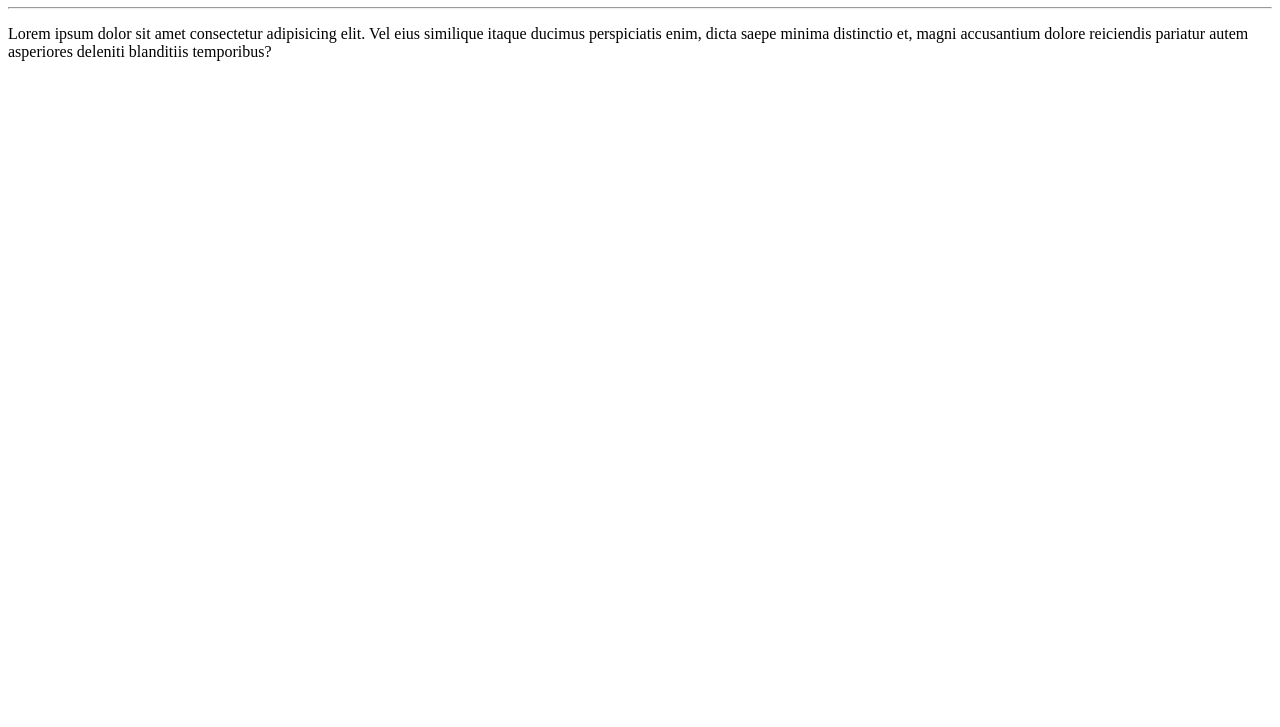
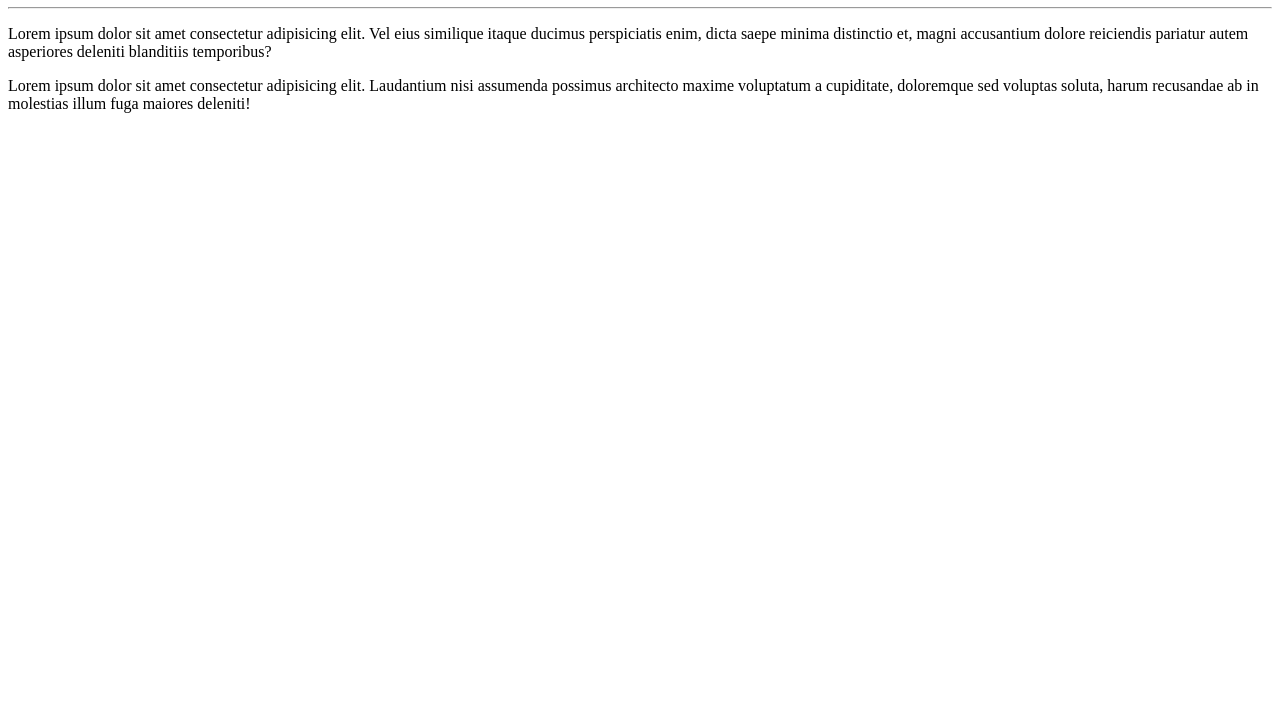
Before and after one commit to limadouglas07/Ola-Mundo, a plain HTML site: page site-exemplo/index.html in a window 1280 px wide. Shown: the part 73-800 px from the top of the page. Drawn offline with Linux system fonts and the light colour scheme.

Commit message:
Adicionei um paragrafo

```diff
--- a/site-exemplo/index.html
+++ b/site-exemplo/index.html
@@ -9,5 +9,7 @@
     <h1>Olá, Mundo</h1>
     <hr>
     <p>Lorem ipsum dolor sit amet consectetur adipisicing elit. Vel eius similique itaque ducimus perspiciatis enim, dicta saepe minima distinctio et, magni accusantium dolore reiciendis pariatur autem asperiores deleniti blanditiis temporibus?</p>
+
+    <p>Lorem ipsum dolor sit amet consectetur adipisicing elit. Laudantium nisi assumenda possimus architecto maxime voluptatum a cupiditate, doloremque sed voluptas soluta, harum recusandae ab in molestias illum fuga maiores deleniti!</p>
 </body>
 </html>
```
